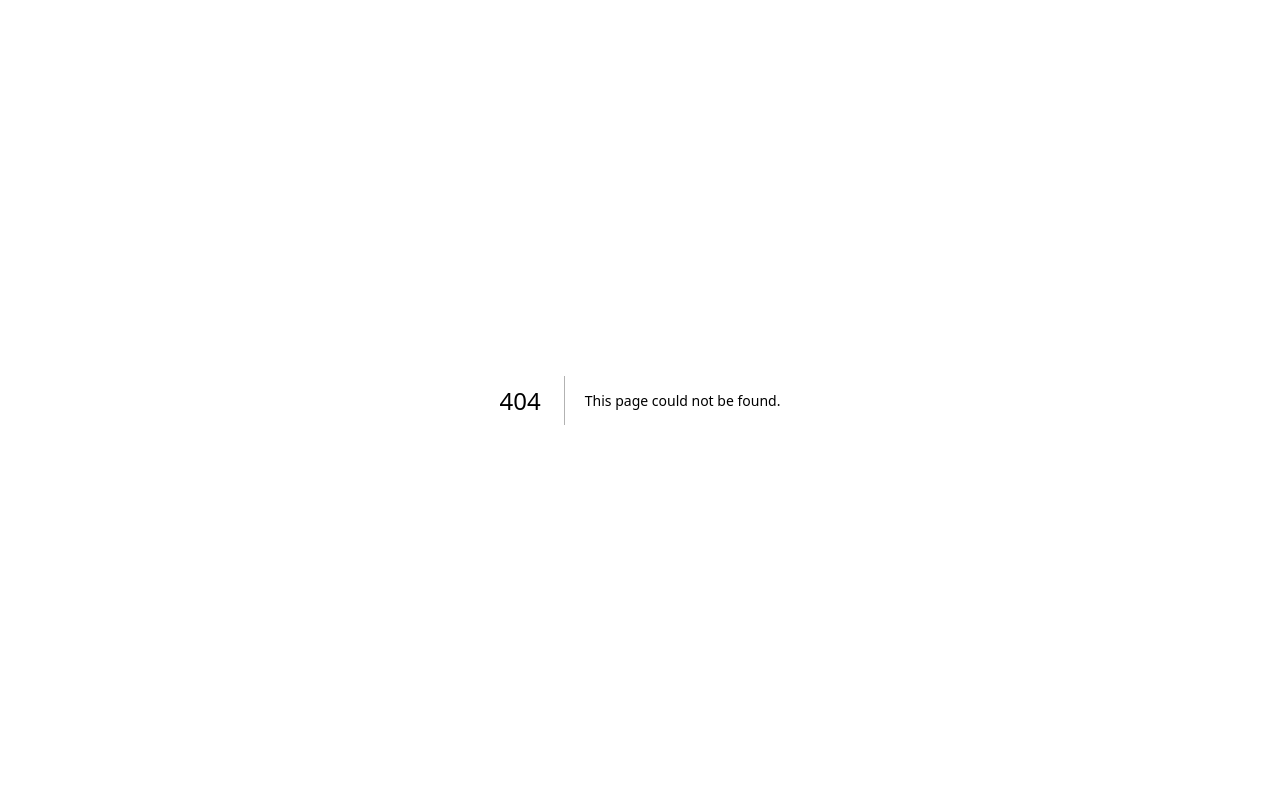
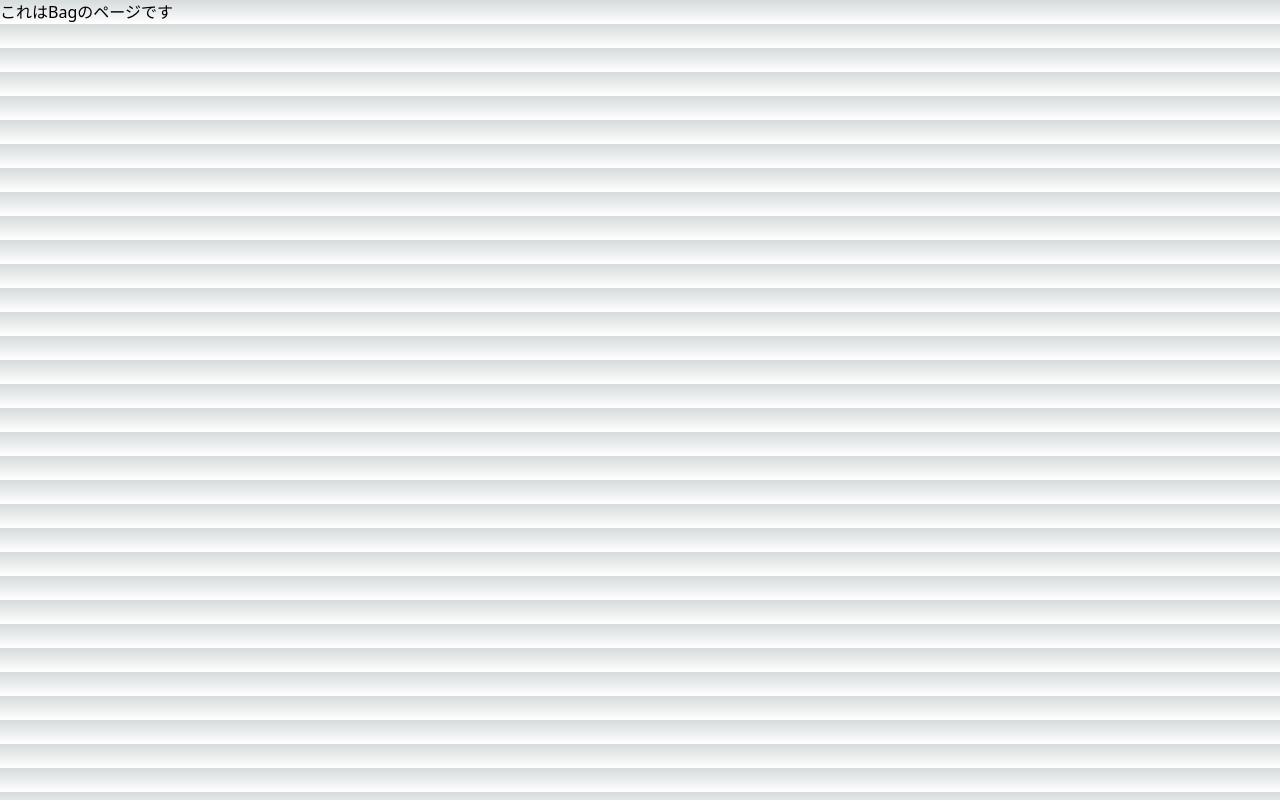
Before and after one commit to teppei1994667/nextjs_practice, a Next.js app: page /products/bag in a window 1280 px wide. Before the commit this address had no page. Built offline with nearby package versions, Linux system fonts and the light colour scheme.

Commit message:
products/bag 作成

```diff
--- /dev/null
+++ b/pages/products/bag.tsx
@@ -0,0 +1,7 @@
+const Bag = () => {
+	return (
+		<h1>これはBagのページです</h1>
+	)
+}
+
+export default Bag
```
